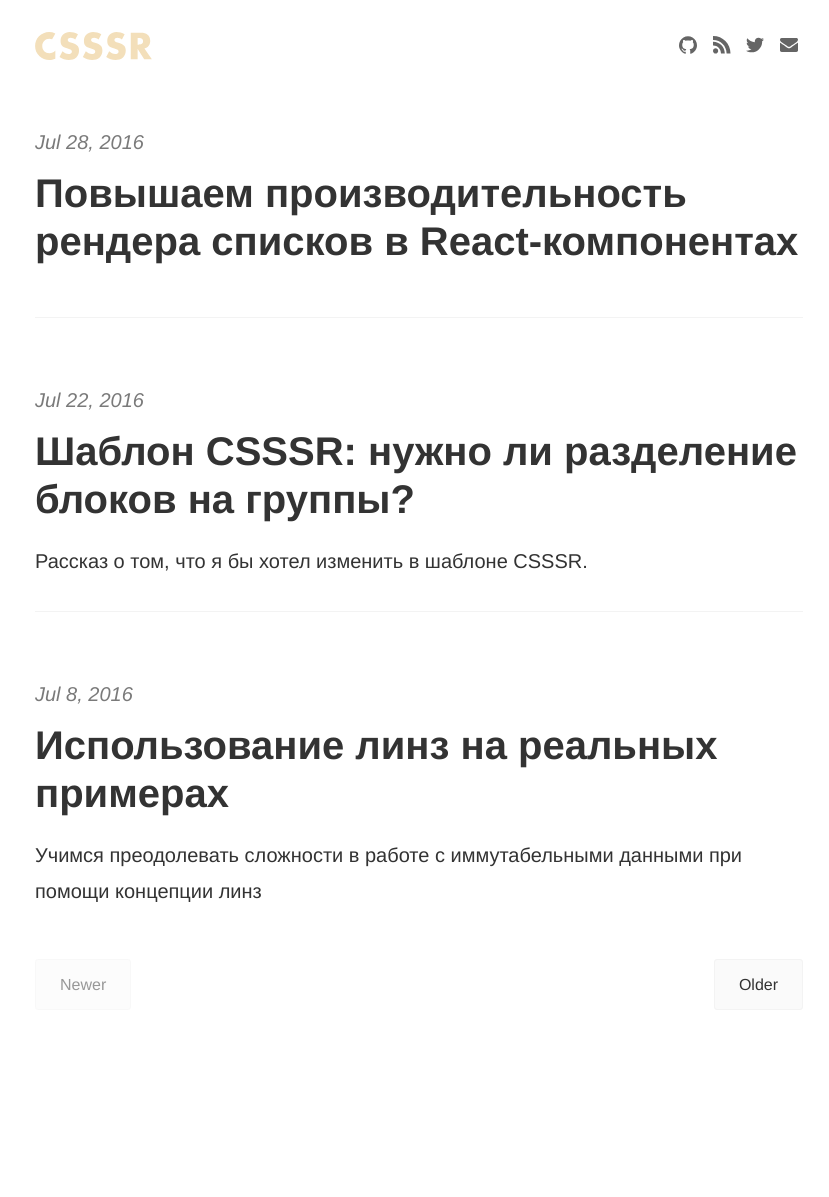
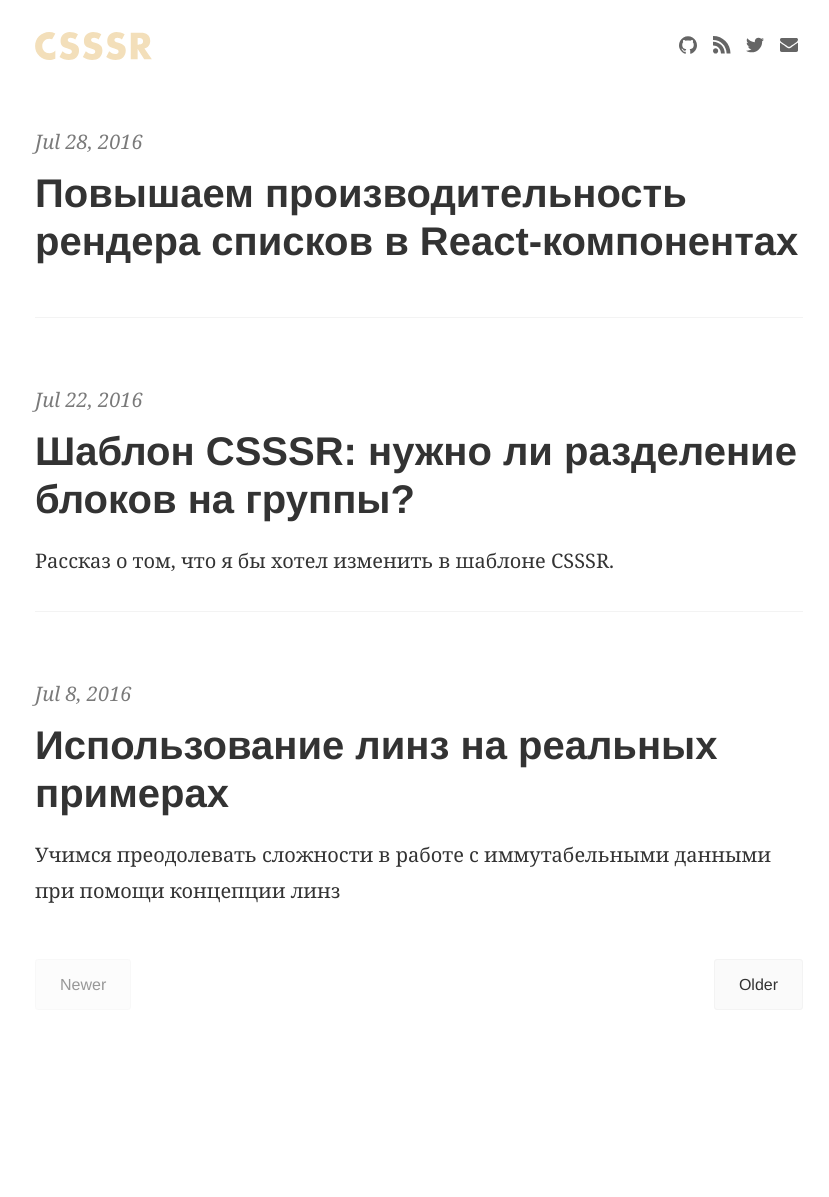
Before and after one commit to vislogurov/csssr.github.io, a Jekyll site: the page built from index.html, in a window 1280 px wide. Shown: the whole page, without its empty margins (221-1050 px from the left). Built offline with Jekyll 4.4.1, drawn with Linux system fonts in a browser that asks for light colours; the list of posts is cut into pages by our own code.

Commit message:
change font-family

```diff
--- a/_sass/_main.scss
+++ b/_sass/_main.scss
@@ -146,6 +146,10 @@
 
 .posts {
   margin: 0;
+}
+
+.post {
+  font-family: Georgia, serif;
 }
 
 .posts .post {
```
